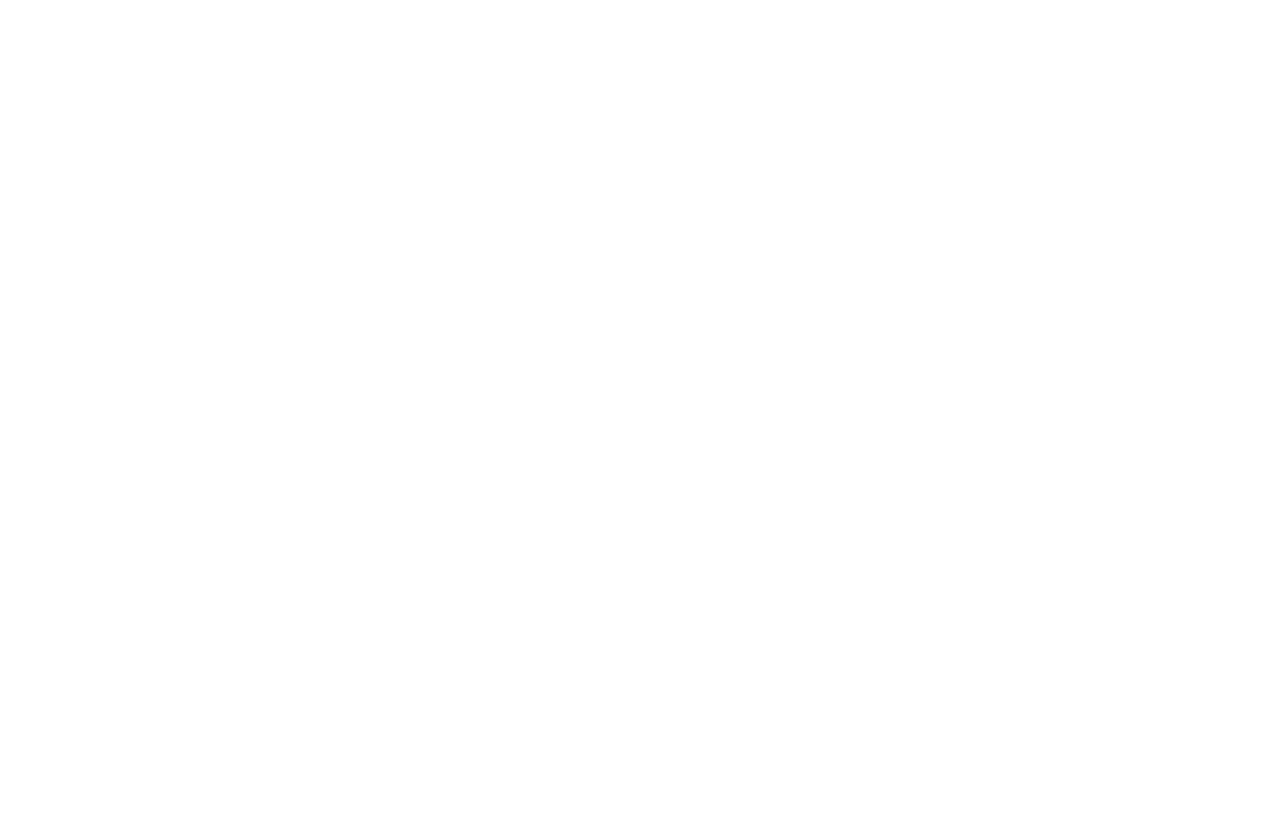
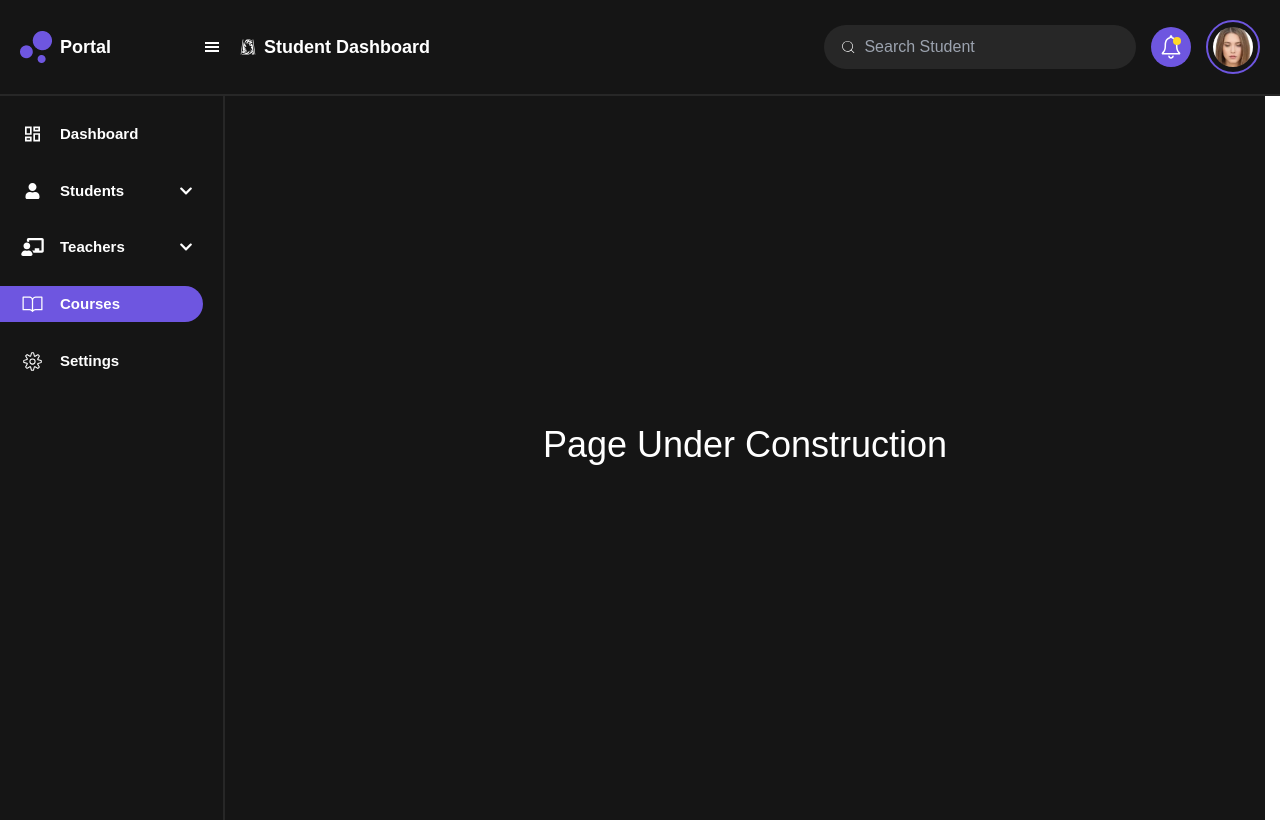
Before and after one commit to faisalhatila/react-assesment, a React (Create React App) app: page /courses in a window 1280 px wide. Before the commit this address had no page. Built offline with nearby package versions, Linux system fonts and the light colour scheme; no server answers.

Commit message:
routes handled

```diff
--- a/src/App.js
+++ b/src/App.js
@@ -56,6 +56,7 @@
 import Login from './pages/public/Login';
 import Signup from './pages/public/Signup';
 import Dashboard from './pages/private/Dashboard';
+import UnderConstruction from './pages/private/UnderConstruction';
 import Profile from './pages/private/Profile';
 import ProtectedLayout from './components/ProtectedLayout';
 import PrivateRoute from './routes/PrivateRoute';
@@ -73,7 +74,12 @@
 
           <Route path="/" element={<PrivateRoute><ProtectedLayout /></PrivateRoute>}>
             <Route path="" element={<Dashboard />} />
-            <Route path="profile" element={<Profile />} />
+            <Route path="/students/manage" element={<UnderConstruction />} />
+            <Route path="/students/attendance" element={<UnderConstruction />} />
+            <Route path="/teachers/manage" element={<UnderConstruction />} />
+            <Route path="/teachers/attendance" element={<UnderConstruction />} />
+            <Route path="/courses" element={<UnderConstruction />} />
+            <Route path="/settings" element={<UnderConstruction />} />
           </Route>
         </Routes>
       </Router>
--- a/src/components/Sidebar.jsx
+++ b/src/components/Sidebar.jsx
@@ -22,7 +22,8 @@
     {
       id: 2,
       label: 'Students',
-      route: '/students',
+      route: '/students/manage',
+      parent: 'students',
       Icon: <FaUser size={16} className="w-[25px]" />,
       children: [
         {
@@ -38,7 +39,8 @@
     {
       id: 3,
       label: 'Teachers',
-      route: '/teachers',
+      route: '/teachers/manage',
+      parent: 'teachers',
       Icon: <FaChalkboardTeacher size={18} className="w-[25px]" />,
       children: [
         {
@@ -72,7 +74,12 @@
     }));
   };
 
-  const isRouteActive = (route) => location.pathname === route;
+  const isRouteActive = (route, parent) => {
+    // console.log({ route, parent });
+    return location.pathname === route || location.pathname.includes(parent);
+  };
+
+  console.log({ location });
 
   const isChildRouteActive = (children) =>
     children?.some((child) => location.pathname === child.route);
@@ -80,17 +87,18 @@
   // Adjust width with transition based on isHamburgerToggled
   const sidebarWidth = isHamburgerToggled ? 'w-[80px]' : 'w-[225px]';
   const textVisibility = isHamburgerToggled ? 'opacity-0' : 'opacity-100'; // Hide text when collapsed
-
+  // console.log({ location });
   return (
     <aside
       className={`${sidebarWidth} min-h-[100vh] fixed bg-darkprimary text-white pt-[20px] pr-[20px] mt-[96px] transition-all duration-300 ease-in-out border-r-[2px] border-r-border`}
     >
-      {sidebarItems.map(({ id, label, Icon, route, children }, index) => (
+      {sidebarItems.map(
+        ({ id, label, Icon, route, children, parent }, index) => (
           <div className="flex flex-col mb-[20px]" key={index}>
             <div
               className={`flex items-center justify-between pr-[10px] py-[7px] px-[20px] rounded-r-[20px] cursor-pointer ${
-              isRouteActive(route) ? 'bg-secondary' : ''
-            } ${isChildRouteActive(children) ? 'text-secondary' : ''}`}
+                isRouteActive(route, children && parent) ? 'bg-secondary' : ''
+              } ${isChildRouteActive(children) ? 'text-white' : ''}`}
               onClick={() => {
                 if (children && isHamburgerToggled) {
                   // Call handleToggle if isHamburgerToggled is true before toggling the item
@@ -129,22 +137,26 @@
             >
               {children &&
                 !isHamburgerToggled &&
-              children.map(({ route, title }, childIndex) => (
+                children.map((child, childIndex) => (
                   <div key={childIndex} className="ml-[15px] mt-[8px]">
-                  <Link to={route}>
+                    <Link to={child?.route}>
                       <ThemedText
                         className={`font-urbanist text-[13px] font-bold ${
-                        isRouteActive(route) ? 'text-secondary' : ''
+                          // isRouteActive(child?.route) ? 'text-secondary' : ''
+                          child?.route === location.pathname
+                            ? '!text-secondary'
+                            : 'text-white'
                         }`}
                       >
-                      {title}
+                        {child?.title}
                       </ThemedText>
                     </Link>
                   </div>
                 ))}
             </div>
           </div>
-      ))}
+        )
+      )}
     </aside>
   );
 };
--- /dev/null
+++ b/src/pages/private/UnderConstruction.jsx
@@ -0,0 +1,137 @@
+import dayjs from 'dayjs';
+import React, { useState, useEffect, useRef } from 'react';
+import { useOutletContext } from 'react-router-dom';
+import Modal from '../../components/Modal';
+import ThemedText from '../../components/ui-elements/ThemedText';
+import Clipart from '../../../src/assets/img/clipart.png';
+import { useQuery, useQueryClient } from '@tanstack/react-query';
+import axios from 'axios';
+import { enhanceRecords } from '../../utils/helperFunctions';
+import OverlayEffect from '../../components/OverlayEffect';
+import { ToastContainer, toast, Bounce } from 'react-toastify';
+import 'react-toastify/dist/ReactToastify.css';
+
+const UnderConstruction = () => {
+  const { isHamburgerToggled } = useOutletContext();
+  const [expandedTile, setExpandedTile] = useState(null);
+  const [expandedTileData, setExpandedTileData] = useState(null);
+  const [modalPosition, setModalPosition] = useState({ x: 0, y: 0 });
+  const [showModal, setShowModal] = useState(false);
+  const cardsContainer = useRef(null);
+
+  const applyOverlayMask = (e) => {
+    if (!cardsContainer.current) {
+      return;
+    }
+
+    const { left, top, width, height } =
+      cardsContainer.current.getBoundingClientRect();
+    const isInsideContainer =
+      e.pageX >= left &&
+      e.pageX <= left + width &&
+      e.pageY >= top &&
+      e.pageY <= top + height;
+
+    if (!isInsideContainer) {
+      cardsContainer.current.setAttribute('style', '--opacity: 0');
+      return;
+    }
+
+    const x = e.pageX - left;
+    const y = e.pageY - top;
+
+    cardsContainer.current.setAttribute(
+      'style',
+      `--x: ${x}px; --y: ${y}px; --opacity: 1`
+    );
+  };
+
+  useEffect(() => {
+    document.body.addEventListener('pointermove', applyOverlayMask);
+    return () => {
+      document.body.removeEventListener('pointermove', applyOverlayMask);
+    };
+  }, []);
+
+  const handleTileClick = (event, index, item) => {
+    const x = event.pageX;
+    const y = event.pageY;
+
+    setModalPosition({ x, y });
+    setShowModal(true);
+    setExpandedTile(expandedTile === index ? null : index);
+    setExpandedTileData(item);
+  };
+
+  const fetchData = async (start, limit) => {
+    const response = await axios.get(
+      `${process.env.REACT_APP_BASE_URL}posts?_start=${start}&_limit=${limit}`
+    );
+    return enhanceRecords(response.data);
+  };
+
+  const queryClient = useQueryClient();
+  const { data, isLoading, error } = useQuery({
+    queryKey: ['Students', 0, 10],
+    queryFn: () => fetchData(0, 20), // Fix the query function here
+    staleTime: 10000,
+  });
+
+  const updateLocalData = (updatedItem) => {
+    queryClient.setQueryData(['Students', 0, 10], (oldData) =>
+      oldData.map((item) =>
+        item.id === updatedItem.id ? { ...item, ...updatedItem } : item
+      )
+    );
+  };
+
+  const deleteLocalData = (id) => {
+    queryClient.setQueryData(['Students', 0, 10], (oldData) =>
+      oldData.filter((item) => item.id !== id)
+    );
+  };
+
+  const handleUpdate = (updatedItem) => {
+    updateLocalData(updatedItem);
+  };
+
+  const handleDelete = (id) => {
+    deleteLocalData(id);
+  };
+
+  const notify = (message) => {
+    console.log(message);
+    toast(message, {
+      position: 'top-left',
+      autoClose: 5000,
+      hideProgressBar: false,
+      closeOnClick: true,
+      pauseOnHover: true,
+      draggable: true,
+      progress: undefined,
+      theme: 'dark',
+      transition: Bounce,
+      type: 'success',
+    });
+  };
+
+  return (
+    <div
+      style={{
+        width: isHamburgerToggled
+          ? 'calc(100vw - 95px)'
+          : 'calc(100vw - 240px)',
+        minHeight: 'calc(100vh - 50px)',
+      }}
+      className={`transition-all duration-300 ease-in-out bg-darkprimary p-5 ${
+        isHamburgerToggled ? 'ml-[80px]' : 'ml-[225px]'
+      }  mt-[70px] text-white flex justify-center items-center`}
+    >
+      <ThemedText className="font-urbanist text-4xl">
+        Page Under Construction
+      </ThemedText>
+    </div>
+  );
+};
+
+export default UnderConstruction;
```
Lines whose indentation alone changed are shown as unchanged.
